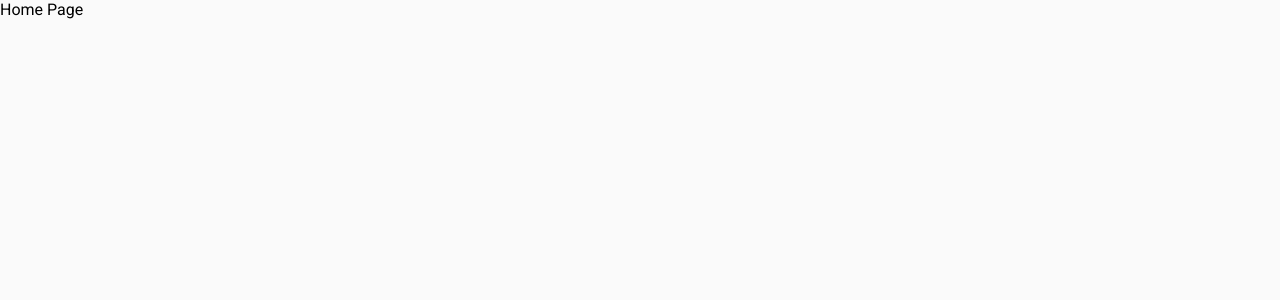
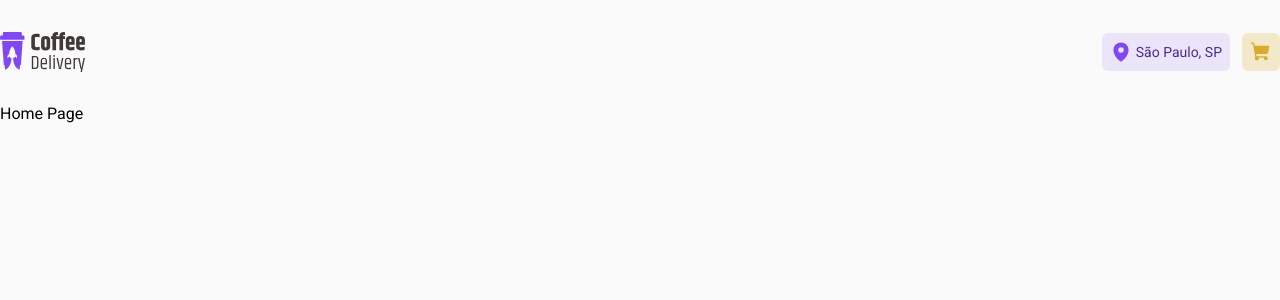
Before and after one commit to ThiagoLG/coffee-delivery, a React (Vite) app: page / in a window 1280 px wide. Shown: the top 300 px of the page. Built offline with nearby package versions, Linux system fonts and the light colour scheme.

Commit message:
Created header component design

```diff
--- a/src/components/Header/index.tsx
+++ b/src/components/Header/index.tsx
@@ -1,3 +1,28 @@
+import {
+  HeaderCart,
+  HeaderContainer,
+  HeaderLocation,
+  HeaderRegion,
+} from './styles'
+import { MapPin, ShoppingCart } from 'phosphor-react'
+import logo from '../../assets/logo.svg'
+import { defaultTheme } from '../../styles/themes/default'
+
 export function Header() {
-  return <div></div>
+  return (
+    <HeaderContainer>
+      <img src={logo} alt="site logo" />
+
+      <HeaderRegion>
+        <HeaderLocation>
+          <MapPin weight="fill" size={22} color={defaultTheme.purple} />
+          <span>São Paulo, SP</span>
+        </HeaderLocation>
+
+        <HeaderCart>
+          <ShoppingCart weight="fill" size={22} color={defaultTheme.yellow} />
+        </HeaderCart>
+      </HeaderRegion>
+    </HeaderContainer>
+  )
 }
--- a/src/components/Header/styles.ts
+++ b/src/components/Header/styles.ts
@@ -0,0 +1,37 @@
+import styled from 'styled-components'
+
+export const HeaderContainer = styled.nav`
+  display: flex;
+  justify-content: space-between;
+  align-items: center;
+  padding: 2rem 0;
+`
+
+export const HeaderRegion = styled.section`
+  display: flex;
+  flex-direction: row;
+  align-items: center;
+  gap: 0.75rem;
+`
+
+const BaseHeaderButton = styled.div`
+  display: flex;
+  flex-direction: row;
+  justify-content: center;
+  align-items: center;
+  gap: 0.25rem;
+
+  height: 2.375rem;
+  padding: 0.5rem;
+  border-radius: 6px;
+`
+
+export const HeaderLocation = styled(BaseHeaderButton)`
+  font-size: 0.875rem;
+  color: ${(props) => props.theme['purple-dark']};
+  background-color: ${(props) => props.theme['purple-light']};
+`
+
+export const HeaderCart = styled(BaseHeaderButton)`
+  background-color: ${(props) => props.theme['yellow-light']};
+`
--- a/src/layouts/DefaultLayout/index.tsx
+++ b/src/layouts/DefaultLayout/index.tsx
@@ -1,9 +1,11 @@
 import { Outlet } from 'react-router-dom'
+import { Header } from '../../components/Header'
 import { LayoutContainer } from './styles'
 
 export function DefaultLayout() {
   return (
     <LayoutContainer>
+      <Header />
       <Outlet />
     </LayoutContainer>
   )
--- a/src/layouts/DefaultLayout/styles.ts
+++ b/src/layouts/DefaultLayout/styles.ts
@@ -1,3 +1,6 @@
 import styled from 'styled-components'
 
-export const LayoutContainer = styled.div``
+export const LayoutContainer = styled.div`
+  max-width: 90rem;
+  margin: 0 auto;
+`
```
